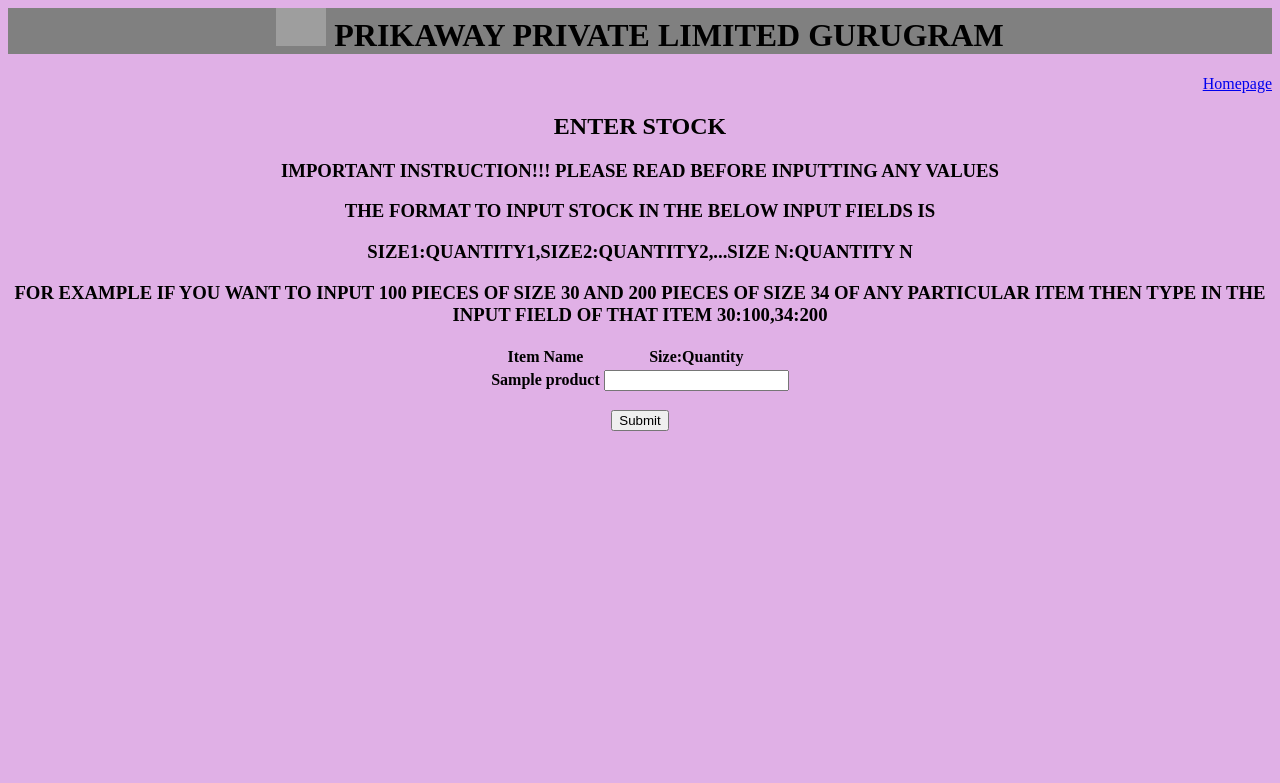
After one commit to AyushS305/flask, a Flask app: page /inventory_input in a window 1280 px wide. The commit adds this page. Shown: the top 783 px of the page. Run offline with Flask 3, Linux system fonts and the light colour scheme; the visitor is signed in with stand-in values (Sample User, id 1); a database or web service that is not in the repository returns one stand-in record (values such as "Sample title"); some libraries are stand-ins or nearby versions; grey boxes are pictures that could not be loaded.

Commit message:
Added the Enter inventory and view inventory capabilities

```diff
--- a/app.py
+++ b/app.py
@@ -64,6 +64,7 @@
 def output():
    if request.method == 'POST':
       out = request.form.to_dict()
+      print(out)
       global sync
       output=input_template_process(out, session['school_id'])
       sync=output
@@ -277,5 +278,30 @@
 def looker_dashboard():
    return render_template('looker.html')
 
+@app.route('/inventory_input', methods = ['POST', 'GET'])
+def inventory_input ():
+   y=[]
+   for rows in db_product_search(session['school_id']):
+      y.append(rows[1])
+   return render_template('stock_input_template.html', items=y)
+
+@app.route('/inventory_output',methods = ['POST', 'GET'])
+def inventory_output():
+   if request.method == 'POST':
+      out = request.form.to_dict()
+      output={}
+      for x in out:
+         if out[x] == '':
+            continue
+         else:
+            output[x]=out[x].split(",")
+      stock_input(output,session['school_id'])
+      return render_template("stock_input_success.html")
+
+@app.route('/inventory_view',methods = ['POST', 'GET'])
+def inventory_view():
+   output=view_stock(session['school_id'])
+   return render_template('stock_view_template.html', output=output, image=session['img_url'])
+
 if __name__ == '__main__':
    app.run(debug = True)
--- a/db_processor.py
+++ b/db_processor.py
@@ -55,7 +55,7 @@
 
 def db_product_search(dict_with_data):
     cur=pgsql()
-    return cur.query_execute('select * from products where school_id=%s', (dict_with_data,))
+    return cur.query_execute('select * from products where school_id=%s order by id', (dict_with_data,))
 
 def db_injector(dict_with_invoice_data,set):
     cur1=pgsql()
@@ -80,6 +80,11 @@
             sql1='insert into sales(roll_no,student_name,class,house_id,item_id,item_quantity,total_price,tc_leave,date_of_purchase,bill_no,school_id,user_id) values(%s,%s,%s,%s,%s,%s,%s,%s,%s,%s,%s,%s)'
             cur=pgsql()
             cur.query_execute(sql1,render)
+            #cur=pgsql()
+            #sql="""update inventory
+                    #set stock_present=stock_present-%s
+                    #where id=%s and school_id=%s and size=%s"""
+            #cur.query_execute(sql,(dict_with_invoice_data[x][0],item_id,set['school_id']))
     return bill_no
 
 def db_search_student_invoice(dict_with_data):
@@ -198,3 +203,35 @@
             values(%s,%s,%s,%s,%s,%s,%s,%s)"""
             cur=pgsql()
             cur.query_execute(query,render)
+
+def stock_input(dict_with_data,school):
+    cur=pgsql()
+    query="""select * from products where school_id = %s"""
+    out=cur.query_execute(query,(school,))
+    for x in out:
+        if (x[1] in dict_with_data) == True:
+            for y in dict_with_data[x[1]]:
+                z=y.split(':')
+                cur=pgsql()
+                query="""select stock_present from inventory
+                            where id=%s and school_id=%s and size=%s"""
+                val=cur.query_execute(query,(x[0],school,int(z[0])))
+                if len(val)==0:
+                    cur=pgsql()
+                    query="""insert into inventory (id,school_id,size,stock_present)
+                            values (%s,%s,%s,%s)"""
+                    cur.query_execute(query,(x[0],school,int(z[0]),int(z[1])))
+                else:
+                    cur=pgsql()
+                    query="""update inventory
+                                set stock_present=%s
+                                where id=%s and school_id=%s and size=%s"""
+                    cur.query_execute(query,(int(val[0][0])+int(z[1]),x[0],school,int(z[0])))
+
+def view_stock(school):
+    cur=pgsql()
+    query="""select product_name, size, stock_present from inventory i
+                join products p on i.id=p.id and i.school_id=p.school_id
+                where i.school_id=%s
+                order by i.id, size"""
+    return cur.query_execute(query,(school,))
--- a/templates/homepage.html
+++ b/templates/homepage.html
@@ -35,6 +35,8 @@
         <p><a href='/search_invoice'>VIEW STUDENT INVOICE</a></p>
         <p><a href='/principal_bill'>GENERATE BILL FOR PRINCIPAL</a></p>
         <p><a href='/cover_page_input'>GENERATE COVER PAGES</a></p>
+        <p><a href='/inventory_input'>ENTER INVENTORY</a></p>
+        <p><a href='/inventory_view'>VIEW INVENTORY</a></p>
         {% if sync_user['school_id'] == 2 %}
         <p><a href='/select_raashan_tender'>ENTER DETAILS AND PRINT RAASHAN BILL</a></p>
         {% endif %}
--- /dev/null
+++ b/templates/stock_input_template.html
@@ -0,0 +1,60 @@
+<html>
+    <head>
+        <title>ENTER STUDENT BILLING DETAILS</title>
+        <link rel="icon" type="image/x-icon" href="https://drive.google.com/uc?export=view&id=1jjhDnX3tIAtRkBU_fUzQNF1yn49OYsdh">
+        <style>
+         h1 {
+           text-align: center;
+           display: block;
+           border: 1px black;
+           background-color: grey;
+
+         }
+         img {
+           text-align: center;
+
+         }
+         h2 {
+           text-align: center;
+         }
+
+         body {
+           text-align: center;
+           background-color:rgb(224, 176, 230);
+
+         }
+
+         table, th, td {
+            margin-left: auto;
+            margin-right: auto;
+            }
+
+         </style>
+      </head>
+   <body>
+      <form action = "/inventory_output" method = "POST">
+         <h1><img src=" https://drive.google.com/uc?export=view&id=1_d2XtM4F7MGepwXL-eMrpOq4_5rvoNoe" alt="PRIKAWAY" width="50",height="50"> PRIKAWAY PRIVATE LIMITED GURUGRAM</h1>
+         <p align="right"><a href="/homepage">Homepage</a></p>
+         <h2>ENTER STOCK</h2>
+         <h3>IMPORTANT INSTRUCTION!!! PLEASE READ BEFORE INPUTTING ANY VALUES</h3>
+         <h3>THE FORMAT TO INPUT STOCK IN THE BELOW INPUT FIELDS IS</h3>
+         <h3>SIZE1:QUANTITY1,SIZE2:QUANTITY2,...SIZE N:QUANTITY N</h3>
+         <h3>FOR EXAMPLE IF YOU WANT TO INPUT 100 PIECES OF SIZE 30 AND 200 PIECES OF SIZE 34 OF ANY PARTICULAR ITEM THEN TYPE IN THE INPUT FIELD OF THAT ITEM 30:100,34:200</h3>
+         <table>
+            <tr>
+
+               <th>Item Name</th>
+               <th>Size:Quantity</th>
+            </tr>
+            {% for i in items %}
+            <tr>
+                <td><b>{{i}}</b></td>
+                <td><input type = "text" name = "{{i}}" /></td>
+                {% endfor %}
+            </tr>
+        </table>
+         <p><input type = "Submit" value = "Submit" /></p>
+
+      </form>
+   </body>
+</html>
```
Also changed, not shown: templates/stock_input_success.html (added, +42 -0 lines), templates/stock_view_template.html (added, +57 -0 lines).
